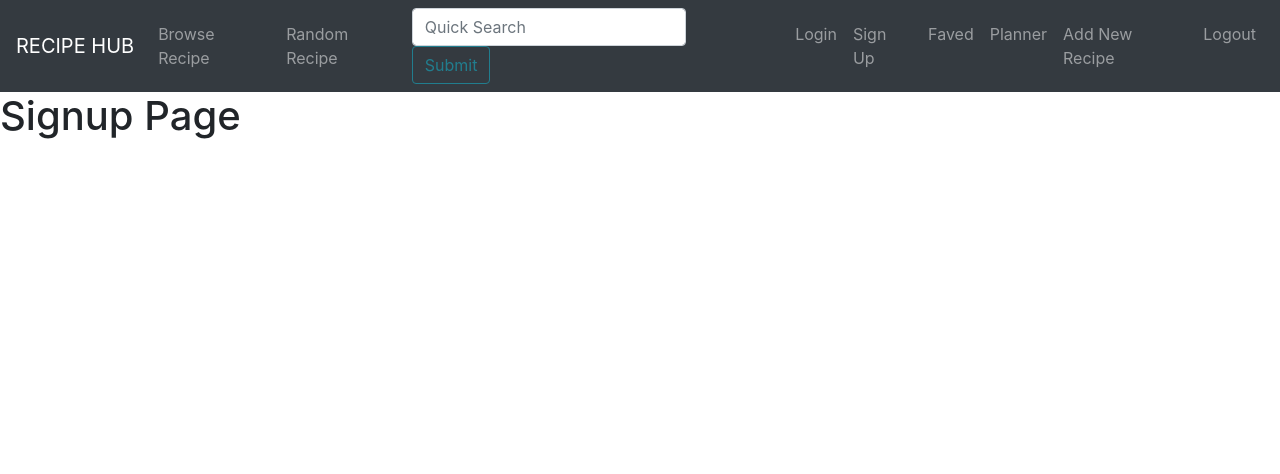
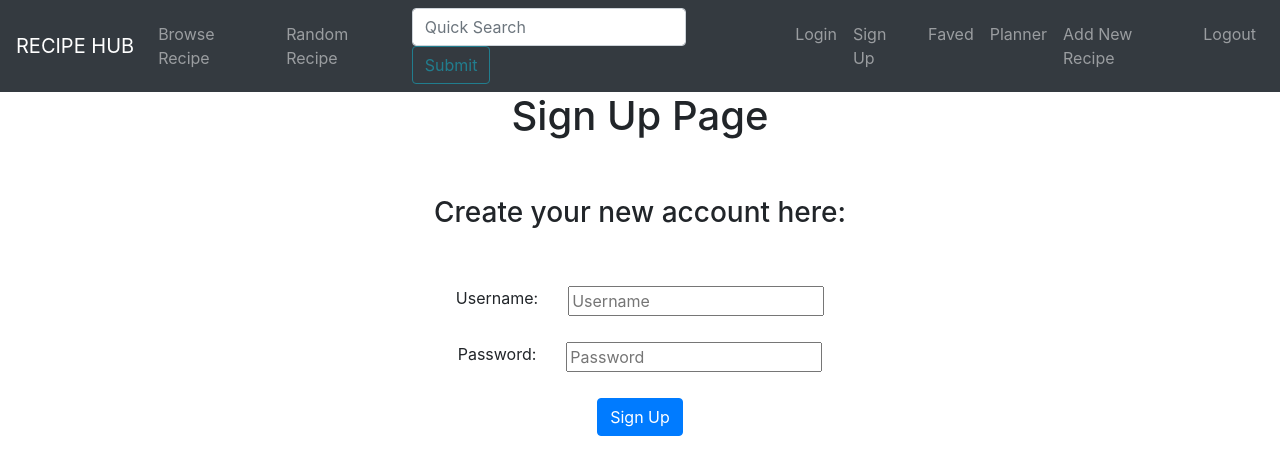
Before and after one commit to kalyak/Recipe-Hub, a React (Create React App) app in the folder client/: page /signup in a window 1280 px wide. Shown: the top 474 px of the page. Built offline with nearby package versions, Linux system fonts and the light colour scheme.

Commit message:
User sign up axios call linked.

```diff
--- a/client/package.json
+++ b/client/package.json
@@ -10,6 +10,7 @@
     "bootstrap": "^4.6.0",
     "react": "^17.0.1",
     "react-bootstrap": "^1.4.3",
+    "react-bootstrap-sweetalert": "^5.2.0",
     "react-dom": "^17.0.1",
     "react-router-dom": "^5.2.0",
     "react-scripts": "4.0.1",
--- a/client/src/components/pages/LoginPage.js
+++ b/client/src/components/pages/LoginPage.js
@@ -3,7 +3,7 @@ import { useState } from "react";
 import { Button, Col, Container, Row } from "react-bootstrap";
 import { Redirect } from "react-router-dom";
 
-const LoginPage = ({ setLoggedIn }) => {
+const LoginPage = () => {
   const [formData, setFormData] = useState({
     username: "",
     password: "",
@@ -23,7 +23,6 @@ const LoginPage = ({ setLoggedIn }) => {
       .then((response) => {
         // console.log(response);
         setIsLogin(true);
-        setLoggedIn(true);
       })
       .catch((error) => {
         // console.log(error.response.data);
--- a/client/src/components/pages/SignupPage.js
+++ b/client/src/components/pages/SignupPage.js
@@ -1,5 +1,151 @@
+import { useState } from "react";
+import axios from "axios";
+import { Redirect } from "react-router-dom";
+import SweetAlert from "react-bootstrap-sweetalert";
+import { Container, Row, Button, Col } from "react-bootstrap";
+
 const SignupPage = () => {
-  return <h1>Signup Page</h1>;
+  const [formData, setFormData] = useState({
+    username: "",
+    password: "",
+  });
+  const [errors, setErrors] = useState({});
+  const [donePopup, setPopup] = useState(false);
+  const [isLogin, setIsLogin] = useState(false);
+  const [resError, setResError] = useState({
+    username: "",
+    password: "",
+  });
+
+  const handleChange = (event) => {
+    setFormData((state) => {
+      return { ...state, [event.target.name]: event.target.value };
+    });
+  };
+
+  const handleValidation = (errors) => {
+    const validationErrors = {};
+    errors.forEach((error) => {
+      validationErrors[error.param] = error.msg;
+    });
+    setErrors(validationErrors);
+  };
+
+  const handleSubmit = (event) => {
+    event.preventDefault();
+    // console.log(formData);
+
+    axios
+      .post("/users/new", formData)
+      .then((response) => {
+        // console.log(response);
+        setPopup(true);
+      })
+      .catch((error) => {
+        console.log(error.response);
+        if (error.response.status === 400) {
+          console.log(error.response.data.errors);
+          handleValidation(error.response.data.errors);
+        } else {
+          console.log(error.response.data);
+          setErrors(error.response.data);
+        }
+      });
+  };
+
+  const handlenextPage = () => {
+    axios
+      .post("/sessions", formData)
+      .then((response) => {
+        // console.log(response);
+        setIsLogin(true);
+      })
+      .catch((error) => {
+        console.log(error.response.data);
+        setResError((state) => {
+          return { ...state, ...error.response.data };
+        });
+      });
+  };
+  if (isLogin) {
+    return <Redirect to='/' />;
+  }
+
+  return (
+    <Container>
+      <Row className='justify-content-md-center'>
+        <h1>Sign Up Page</h1>
+      </Row>
+      <br />
+      <br />
+      <Row className='justify-content-md-center'>
+        <h3>Create your new account here:</h3>
+      </Row>
+      <br />
+      <br />
+
+      <form onSubmit={(event) => handleSubmit(event)}>
+        <Row className='justify-content-md-center'>
+          <Col sm='auto'>
+            <label>Username: </label>
+          </Col>
+          <Col sm='auto'>
+            <input
+              type='text'
+              name='username'
+              required
+              id='username'
+              value={formData.username}
+              onChange={handleChange}
+              placeholder='Username'
+            />
+          </Col>
+        </Row>
+        <Row className='justify-content-md-center'>
+          <span style={{ color: "red" }}> {errors.username} </span>
+        </Row>
+
+        <br />
+
+        <Row className='justify-content-md-center'>
+          <Col sm='auto'>
+            <label>Password: </label>
+          </Col>
+          <Col sm='auto'>
+            <input
+              type='password'
+              name='password'
+              required
+              id='password'
+              value={formData.password}
+              onChange={handleChange}
+              placeholder='Password'
+              minLength='8'
+            />
+          </Col>
+        </Row>
+        <br />
+        <Row className='justify-content-md-center'>
+          <span style={{ color: "red" }}> {errors.password} </span>
+        </Row>
+        <Row className='justify-content-md-center'>
+          <Button type='submit'>Sign Up </Button>
+        </Row>
+      </form>
+
+      {donePopup && (
+        <SweetAlert
+          success
+          title='Welcome to Gaddit!'
+          onConfirm={handlenextPage}
+          // onCancel={this.onCancel}
+          confirmBtnText='Go to home page'
+        >
+          You have succesfully signed up!
+        </SweetAlert>
+      )}
+    </Container>
+  );
 };
 
 export default SignupPage;
```
Also changed, not shown: 1 other file (tests, documents, lock files or other folders).
